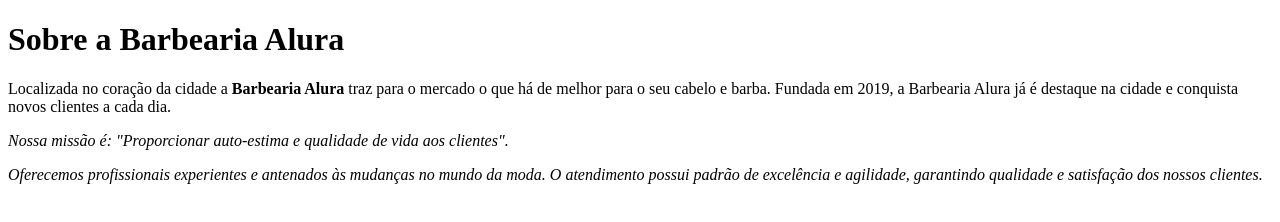
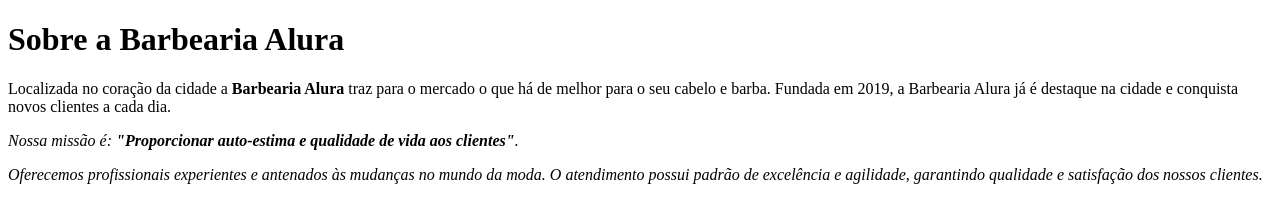
Before and after one commit to HelloWrr/index.html, a plain HTML site: page index.html in a window 1280 px wide. Drawn offline with Linux system fonts and the light colour scheme.

Commit message:
ALTERADO PT 3

```diff
--- a/index.html
+++ b/index.html
@@ -9,7 +9,7 @@
 
 <p>Localizada no coração da cidade a <strong>Barbearia Alura</strong> traz para o mercado o que há de melhor para o seu cabelo e barba. Fundada em 2019, a Barbearia Alura já é destaque na cidade e conquista novos clientes a cada dia.</p>
 
-<p><em>Nossa missão é: <strong></strong>"Proporcionar auto-estima e qualidade de vida aos clientes"</strong>.<em></p>
+<p><em>Nossa missão é: <strong>"Proporcionar auto-estima e qualidade de vida aos clientes"</strong>.<em></p>
 
     <p>Oferecemos profissionais experientes e antenados às mudanças no mundo da moda. O atendimento possui padrão de excelência e agilidade, garantindo qualidade e satisfação dos nossos clientes.</p>
 </body>
```
